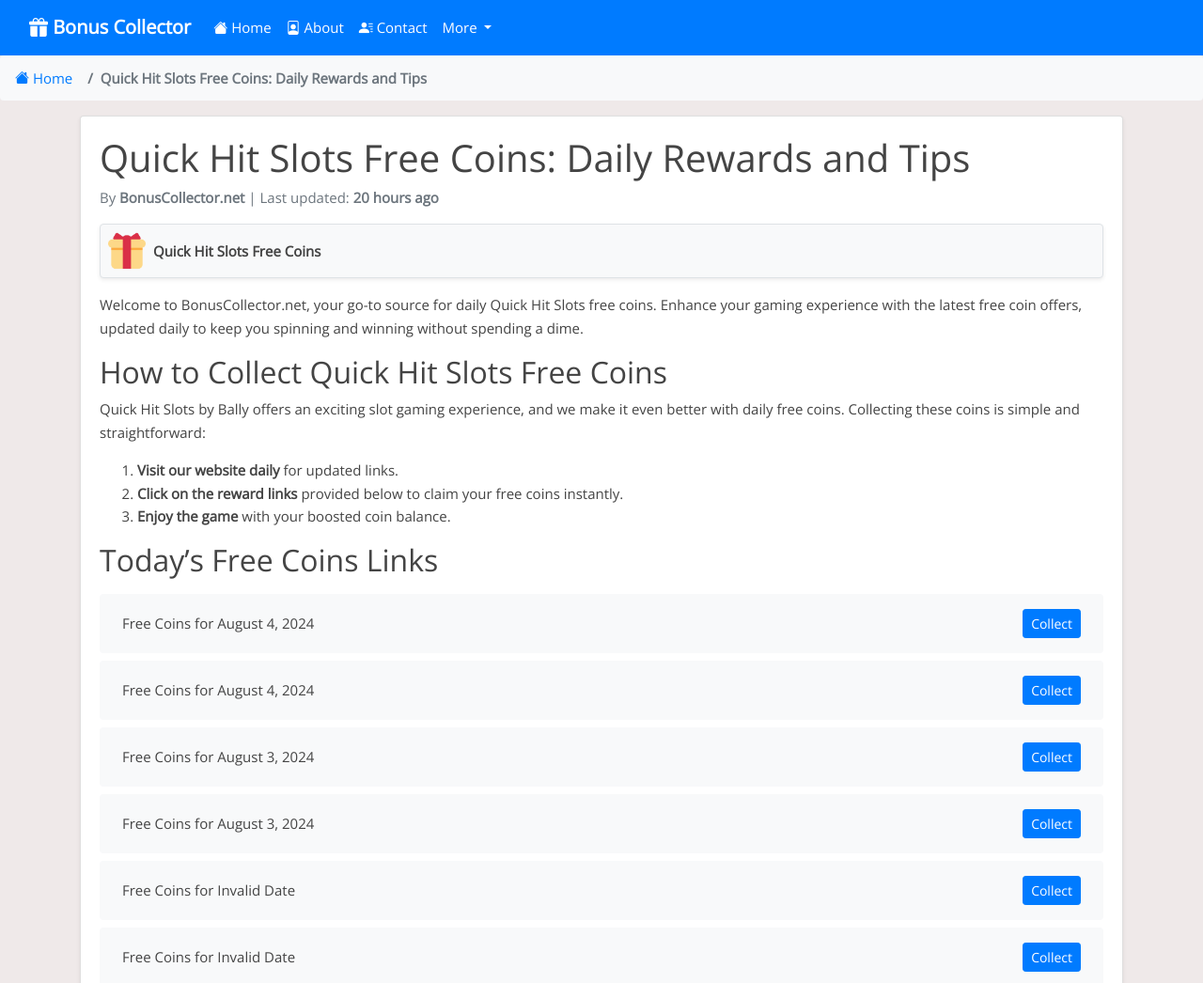
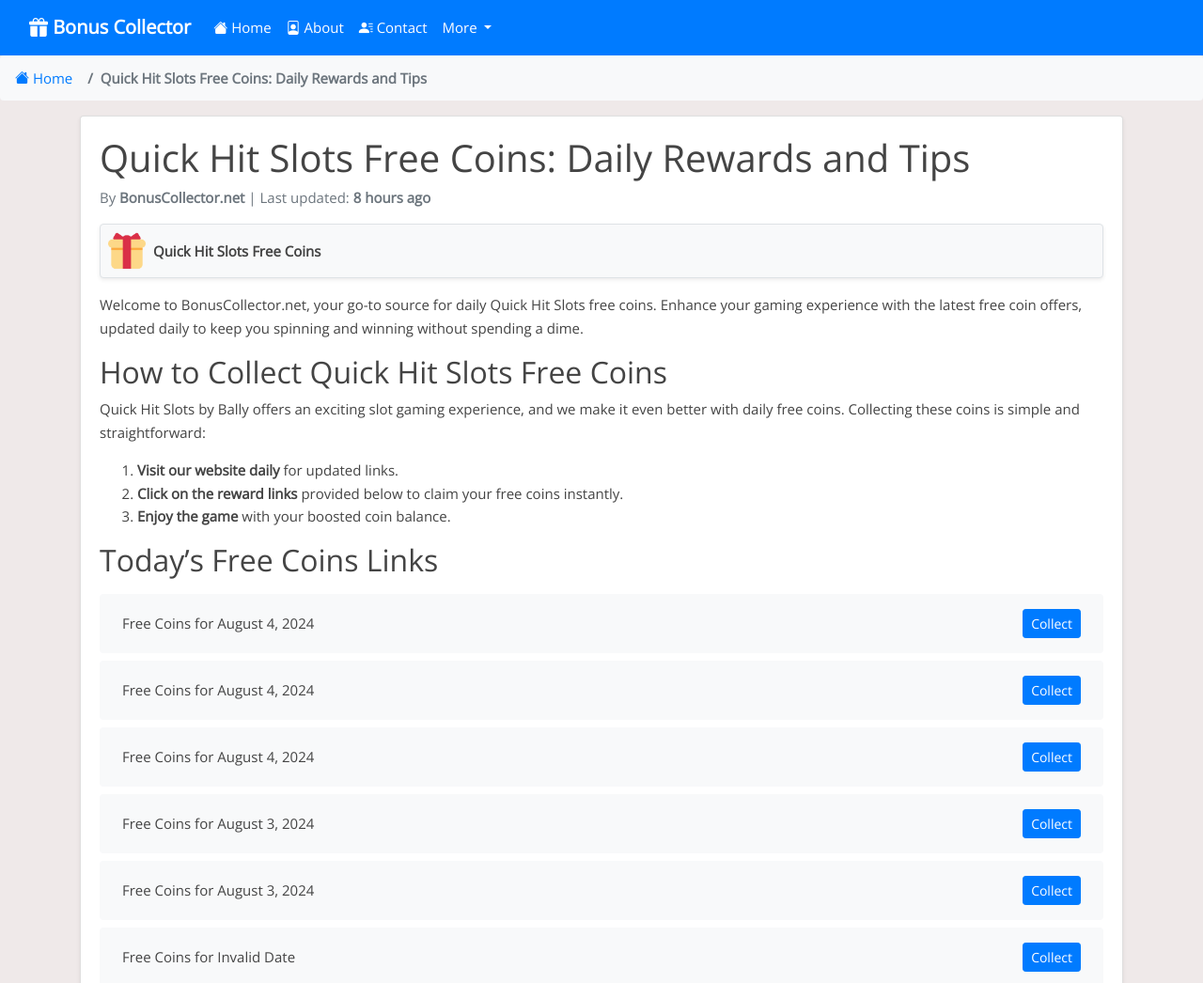
Before and after one commit to Prollad99/bs-net, a Jekyll site: the page built from _posts/2024-08-01-quick-hit-slots.md, in a window 1280 px wide and 1400 px high. Shown: the top 1046 px of the window at 94% size. Built offline with Jekyll 4.4.1, drawn with Linux system fonts in a browser that asks for light colours; nearby versions of some CDN libraries; comment, search, counter and statistics services are not loaded.

Commit message:
Update quick-hit-slots reward links and last modified date

```diff
--- a/_data/include_files.yml
+++ b/_data/include_files.yml
@@ -71,7 +71,7 @@
   last_modified: 2024-08-04 06:24:12
 
 quick-hit-slots.html:
-  last_modified: 2024-08-04 06:24:20
+  last_modified: 2024-08-04 18:37:20
 
 heart-of-vegas.html:
   last_modified: 2024-08-04 13:34:46
--- a/_includes/quick-hit-slots.html
+++ b/_includes/quick-hit-slots.html
@@ -1,4 +1,8 @@
 <ul class="list-group mt-3 mb-4">
+  <li class="list-group-item d-flex justify-content-between align-items-center">
+    <span>Free Coins for August 4, 2024</span>
+    <a href="https://quickhitslots.jckpt.me/f699ab8075" class="btn btn-primary btn-sm">Collect</a>
+  </li>
   <li class="list-group-item d-flex justify-content-between align-items-center">
     <span>Free Coins for August 4, 2024</span>
     <a href="https://quickhitslots.jckpt.me/f67fafb79f" class="btn btn-primary btn-sm">Collect</a>
@@ -395,8 +399,4 @@
     <span>Free Coins for Invalid Date</span>
     <a href="https://quickhitslots.jckpt.me/455f8f761b" class="btn btn-primary btn-sm">Collect</a>
   </li>
-  <li class="list-group-item d-flex justify-content-between align-items-center">
-    <span>Free Coins for Invalid Date</span>
-    <a href="https://quickhitslots.jckpt.me/492af3b637" class="btn btn-primary btn-sm">Collect</a>
-  </li>
 </ul>
```
Also changed, not shown: links-json/quick-hit-slots.json (+4 -3 lines).
